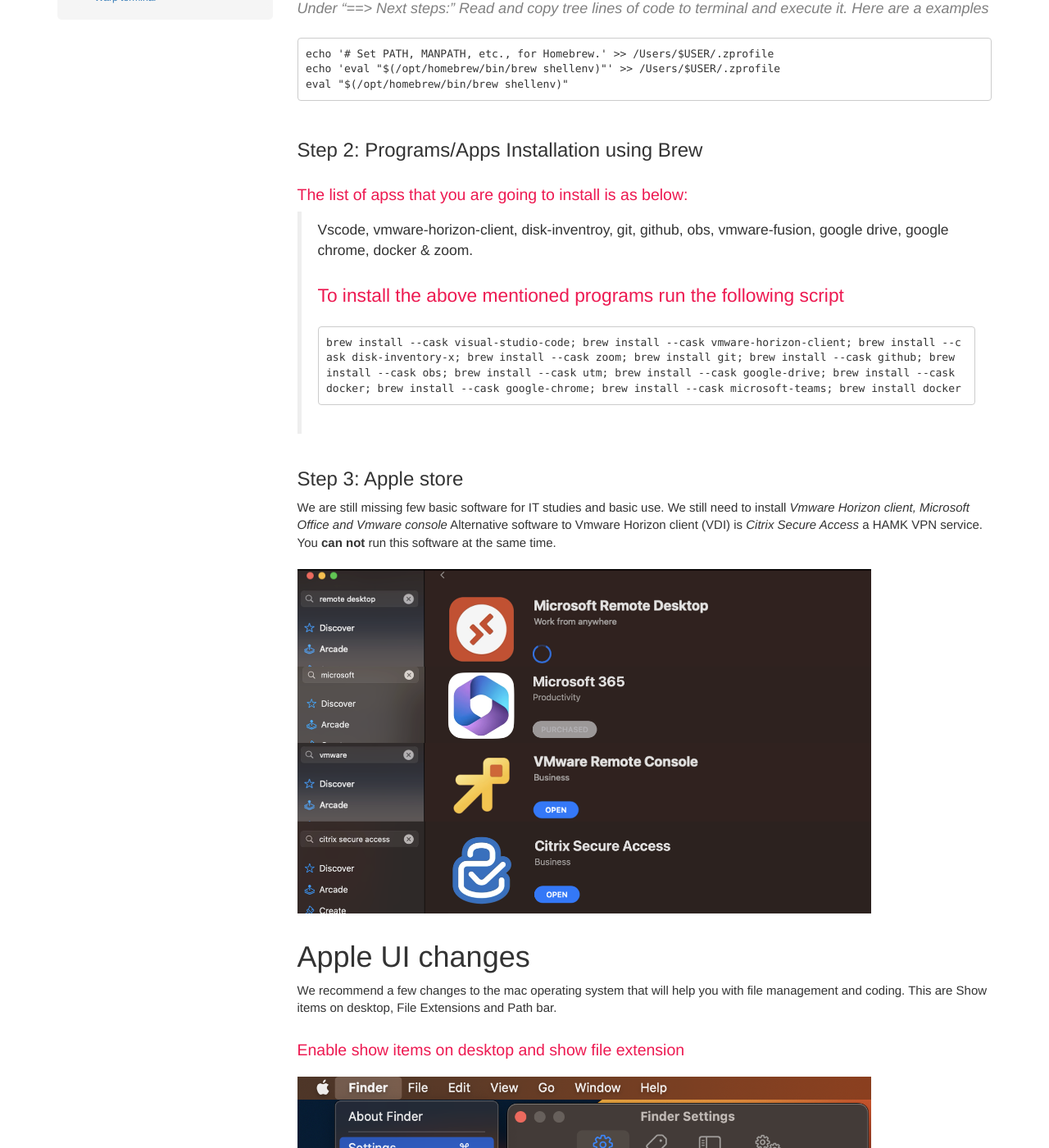
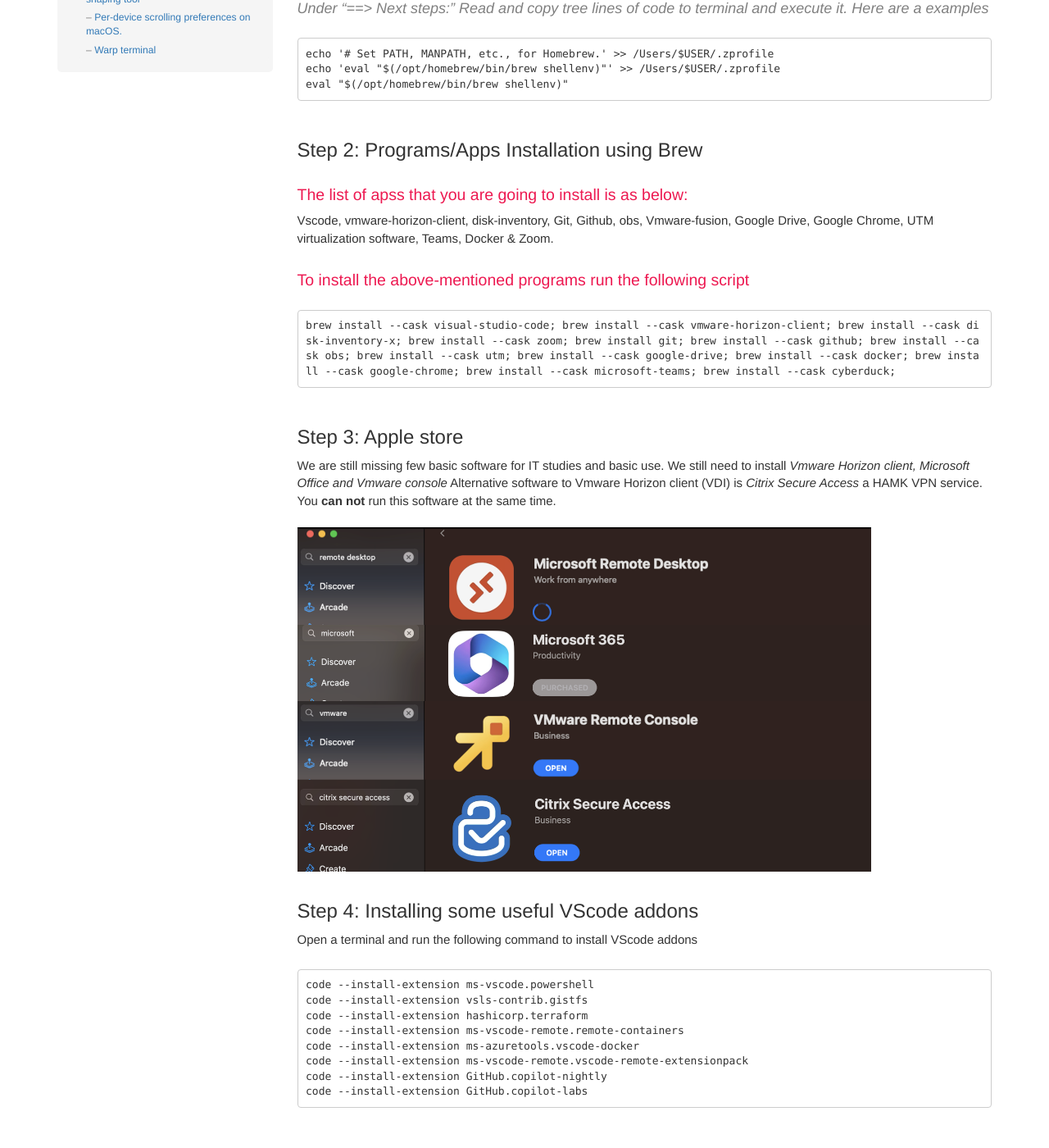
Before and after one commit to hamk-business-information-technology/os, a Jekyll site: the page built from HAMK_BASIC_Software_MacUsers.md, in a window 1280 px wide and 1400 px high, scrolled down 816 px. Shown: the whole window at 82% size. Built offline with Jekyll 4.4.1, drawn with Linux system fonts in a browser that asks for light colours; our own code applies the rules of GitHub Pages for plain Markdown files; comment, search, counter and statistics services are not loaded; some of the changed text lies outside the part shown.

Commit message:
VScode addons update and typos

````diff
--- a/HAMK_BASIC_Software_MacUsers.md
+++ b/HAMK_BASIC_Software_MacUsers.md
@@ -30,10 +30,11 @@
 
 ## Step 2: Programs/Apps Installation using Brew
 ### The list of apss that you are going to install is as below: <br>
-> Vscode, vmware-horizon-client, disk-inventroy, git, github, obs, vmware-fusion, google drive, google chrome, docker & zoom.
-### To install the above mentioned programs run the following script
+Vscode, vmware-horizon-client, disk-inventory, Git, Github, obs, Vmware-fusion, Google Drive, Google Chrome, UTM virtualization software, Teams, Docker & Zoom.
+
+### To install the above-mentioned programs run the following script
 ```
-brew install --cask visual-studio-code; brew install --cask vmware-horizon-client; brew install --cask disk-inventory-x; brew install --cask zoom; brew install git; brew install --cask github; brew install --cask obs; brew install --cask utm; brew install --cask google-drive; brew install --cask docker; brew install --cask google-chrome; brew install --cask microsoft-teams; brew install docker
+brew install --cask visual-studio-code; brew install --cask vmware-horizon-client; brew install --cask disk-inventory-x; brew install --cask zoom; brew install git; brew install --cask github; brew install --cask obs; brew install --cask utm; brew install --cask google-drive; brew install --cask docker; brew install --cask google-chrome; brew install --cask microsoft-teams; brew install --cask cyberduck;
 ```
 
 ## Step 3: Apple store
@@ -41,9 +42,25 @@
 
 ![Apple store software](assets/mac-apps-from-apple-store.png "Install software ")
 
+
+## Step 4: Installing some useful VScode addons
+
+Open a terminal and run the following command to install VScode addons
+
+```
+code --install-extension ms-vscode.powershell
+code --install-extension vsls-contrib.gistfs
+code --install-extension hashicorp.terraform
+code --install-extension ms-vscode-remote.remote-containers
+code --install-extension ms-azuretools.vscode-docker
+code --install-extension ms-vscode-remote.vscode-remote-extensionpack
+code --install-extension GitHub.copilot-nightly
+code --install-extension GitHub.copilot-labs
+```
+
 # Apple UI changes
 
-We recommend a few changes to the mac operating system that will help you with file management and coding. This are Show items on desktop, File Extensions and Path bar.
+We recommend a few changes to the mac operating system that will help you with file management and coding. These are Show items on desktop, File Extensions and Path bar.
 
 ### Enable show items on desktop and show file extension
 ![Show items on Desktop](assets/mac-show-items-on-desktop.png "Show items on Desktop")
@@ -80,9 +97,8 @@
 ### Mac Windows manager / Windows snaping tool
 * [https://rectangleapp.com/](https://rectangleapp.com/)
 
-### Per-device scrolling prefs on macOS.
+### Per-device scrolling preferences on macOS.
 * [https://github.com/pilotmoon/Scroll-Reverser](https://github.com/pilotmoon/Scroll-Reverser)
 
-
 ### Warp terminal
-* [Warp terminal](https://www.warp.dev/) and [New *incredible* mac OS terminal! (warp + starship + zsh)](https://www.youtube.com/watch?v=NfggT5enF4o)
+* [Warp terminal](https://www.warp.dev/) and [New *incredible* macOS terminal! (warp + starship + zsh)](https://www.youtube.com/watch?v=NfggT5enF4o)
````
Also changed, not shown: other parts of HAMK_BASIC_Software_MacUsers.md (+1 -1 lines).
